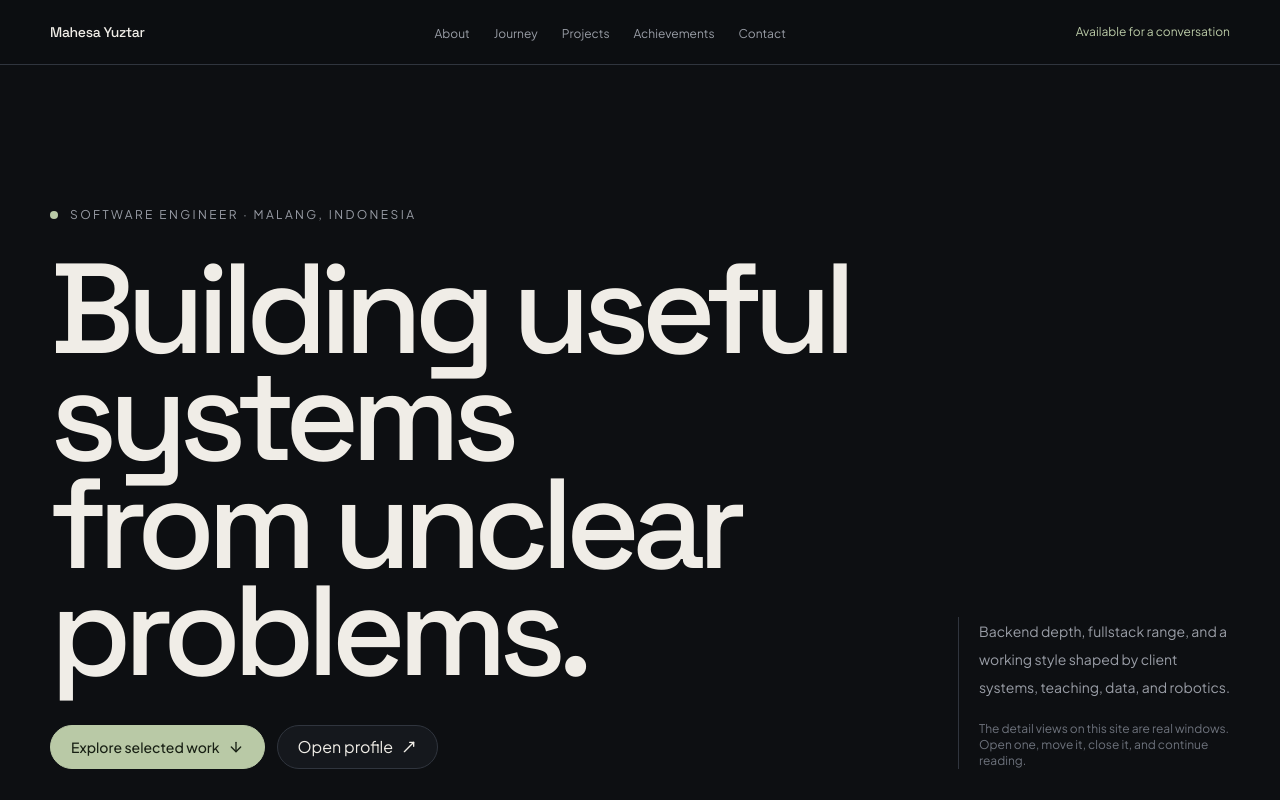
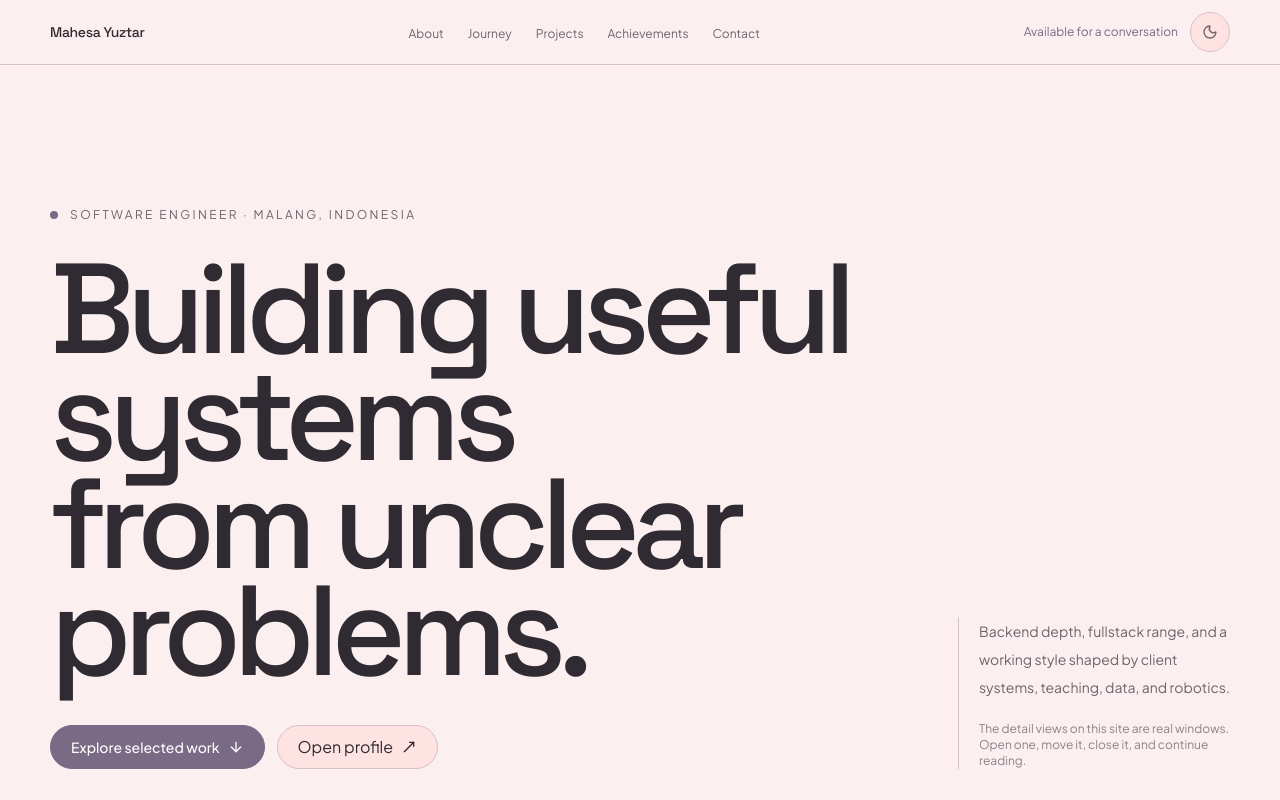
Before and after one commit to mahesayuztar/portfolio, a Next.js app: page / in a window 1280 px wide. Shown: the top 800 px of the page. Built offline with nearby package versions, Linux system fonts and the light colour scheme.

Commit message:
+ Feat add persistent light and dark themes

```diff
--- a/src/app/Main.tsx
+++ b/src/app/Main.tsx
@@ -2,6 +2,7 @@ import { Container } from "@/components/layout/Container";
 import { Badge } from "@/components/ui/Badge";
 import { Button } from "@/components/ui/Button";
 import { SectionHeading } from "@/components/ui/SectionHeading";
+import { ThemeToggle } from "@/components/ui/ThemeToggle";
 import { WindowProvider, WindowTrigger } from "@/components/windows/WindowSystem";
 import { achievements } from "@/data/achievements";
 import { journey } from "@/data/journey";
@@ -29,7 +30,10 @@ export default function Main() {
             <nav aria-label="Primary navigation" className="hidden md:block">
               <ul className="flex items-center gap-6">{navigationItems.map((item) => <li key={item.href}><a href={item.href} className="text-xs text-muted-ink transition-colors hover:text-ink">{item.label}</a></li>)}</ul>
             </nav>
-            <a href={`mailto:${contactEmail}`} className="text-xs text-accent transition-colors hover:text-accent-strong">Available for a conversation</a>
+            <div className="flex items-center gap-3">
+              <a href={`mailto:${contactEmail}`} className="hidden text-xs text-accent transition-colors hover:text-accent-strong sm:block">Available for a conversation</a>
+              <ThemeToggle />
+            </div>
           </Container>
         </header>
 
--- a/src/app/globals.css
+++ b/src/app/globals.css
@@ -1,22 +1,58 @@
 @import "tailwindcss";
 
 :root {
-  --background: #0d0f12;
-  --surface: #15181d;
-  --surface-raised: #1c2026;
-  --window: #111419;
-  --ink: #f0ede7;
-  --muted-ink: #999da6;
-  --faint-ink: #6d727c;
-  --accent: #b9c9a6;
-  --accent-strong: #d2e2bd;
-  --accent-ink: #182014;
-  --border-color: #30353e;
-  --border-strong: #68705f;
-  --overlay: rgb(5 7 9 / 78%);
+  color-scheme: light;
+  --background: #fbefef;
+  --surface: #ffe2e2;
+  --primary: #f5cbcb;
+  --secondary: #c5b3d3;
+  --ink: #302b32;
+  --muted-ink: #6f646d;
+  --white: #fffdfc;
+  --purple-dark: #796a86;
+  --purple-soft: #e4d9ec;
+  --pink-dark: #b9878d;
+  --pink-soft: #f8dcdd;
+  --cream: #fff7ef;
+  --success: #a8b89a;
+  --surface-raised: var(--pink-soft);
+  --window: var(--white);
+  --faint-ink: #8f818b;
+  --accent: var(--purple-dark);
+  --accent-strong: #63556f;
+  --accent-ink: var(--white);
+  --border-color: #d8c1c6;
+  --border-strong: var(--purple-dark);
+  --overlay: rgb(48 43 50 / 58%);
   --radius-sm: 8px;
   --radius-md: 14px;
   --radius-lg: 20px;
+}
+
+:root[data-theme="dark"] {
+  color-scheme: dark;
+  --background: #171319;
+  --surface: #211a22;
+  --primary: #6f4f55;
+  --secondary: #51435c;
+  --ink: #fff7ef;
+  --muted-ink: #cbbbc5;
+  --white: #2a222a;
+  --purple-dark: #b8a3c7;
+  --purple-soft: #3b3042;
+  --pink-dark: #d4a0a6;
+  --pink-soft: #3a292d;
+  --cream: #2d2724;
+  --success: #b9c9a8;
+  --surface-raised: #2b232d;
+  --window: #1c171e;
+  --faint-ink: #93838e;
+  --accent: var(--purple-dark);
+  --accent-strong: #d7b0b5;
+  --accent-ink: #171319;
+  --border-color: #493b49;
+  --border-strong: #8e7898;
+  --overlay: rgb(10 7 11 / 78%);
 }
 
 @theme inline {
@@ -24,6 +60,8 @@
   --color-surface: var(--surface);
   --color-surface-raised: var(--surface-raised);
   --color-window: var(--window);
+  --color-primary: var(--primary);
+  --color-secondary: var(--secondary);
   --color-ink: var(--ink);
   --color-muted-ink: var(--muted-ink);
   --color-faint-ink: var(--faint-ink);
@@ -32,6 +70,13 @@
   --color-accent-ink: var(--accent-ink);
   --color-border: var(--border-color);
   --color-border-strong: var(--border-strong);
+  --color-white: var(--white);
+  --color-purple-dark: var(--purple-dark);
+  --color-purple-soft: var(--purple-soft);
+  --color-pink-dark: var(--pink-dark);
+  --color-pink-soft: var(--pink-soft);
+  --color-cream: var(--cream);
+  --color-success: var(--success);
   --font-heading: var(--font-space-grotesk);
   --font-sans: var(--font-plus-jakarta-sans);
 }
@@ -50,6 +95,13 @@ body {
   background: var(--background);
   color: var(--ink);
   font-family: var(--font-sans), system-ui, sans-serif;
+}
+
+body,
+header,
+section,
+footer {
+  transition: background-color 180ms ease, color 180ms ease, border-color 180ms ease;
 }
 
 body[data-window-open="true"] {
--- a/src/app/layout.tsx
+++ b/src/app/layout.tsx
@@ -16,5 +16,12 @@ export const metadata: Metadata = {
 };
 
 export default function RootLayout({ children }: Readonly<{ children: React.ReactNode }>) {
-  return <html lang="en" className={`${spaceGrotesk.variable} ${plusJakartaSans.variable} h-full antialiased`}><body className="min-h-full bg-background text-ink">{children}</body></html>;
+  const themeScript = `(() => { try { const saved = localStorage.getItem("portfolio-theme"); const theme = saved === "light" || saved === "dark" ? saved : matchMedia("(prefers-color-scheme: dark)").matches ? "dark" : "light"; document.documentElement.dataset.theme = theme; } catch { document.documentElement.dataset.theme = "light"; } })();`;
+
+  return (
+    <html lang="en" suppressHydrationWarning className={`${spaceGrotesk.variable} ${plusJakartaSans.variable} h-full antialiased`}>
+      <head><script dangerouslySetInnerHTML={{ __html: themeScript }} /></head>
+      <body className="min-h-full bg-background text-ink">{children}</body>
+    </html>
+  );
 }
--- /dev/null
+++ b/src/components/ui/ThemeToggle.tsx
@@ -0,0 +1,41 @@
+"use client";
+
+import { Moon, Sun } from "lucide-react";
+import { useSyncExternalStore } from "react";
+
+type Theme = "light" | "dark";
+
+const themeEvent = "portfolio-theme-change";
+
+function getTheme(): Theme {
+  if (typeof document === "undefined") return "light";
+  return document.documentElement.dataset.theme === "dark" ? "dark" : "light";
+}
+
+function subscribe(callback: () => void) {
+  window.addEventListener(themeEvent, callback);
+  return () => window.removeEventListener(themeEvent, callback);
+}
+
+export function ThemeToggle() {
+  const theme = useSyncExternalStore(subscribe, getTheme, () => "light");
+  const nextTheme = theme === "dark" ? "light" : "dark";
+
+  function toggleTheme() {
+    document.documentElement.dataset.theme = nextTheme;
+    localStorage.setItem("portfolio-theme", nextTheme);
+    window.dispatchEvent(new Event(themeEvent));
+  }
+
+  return (
+    <button
+      type="button"
+      onClick={toggleTheme}
+      className="flex size-10 items-center justify-center rounded-full border border-border bg-surface text-muted-ink transition-colors hover:border-border-strong hover:text-ink"
+      aria-label={`Switch to ${nextTheme} mode`}
+      title={`Switch to ${nextTheme} mode`}
+    >
+      {theme === "dark" ? <Sun size={16} aria-hidden /> : <Moon size={16} aria-hidden />}
+    </button>
+  );
+}
```
